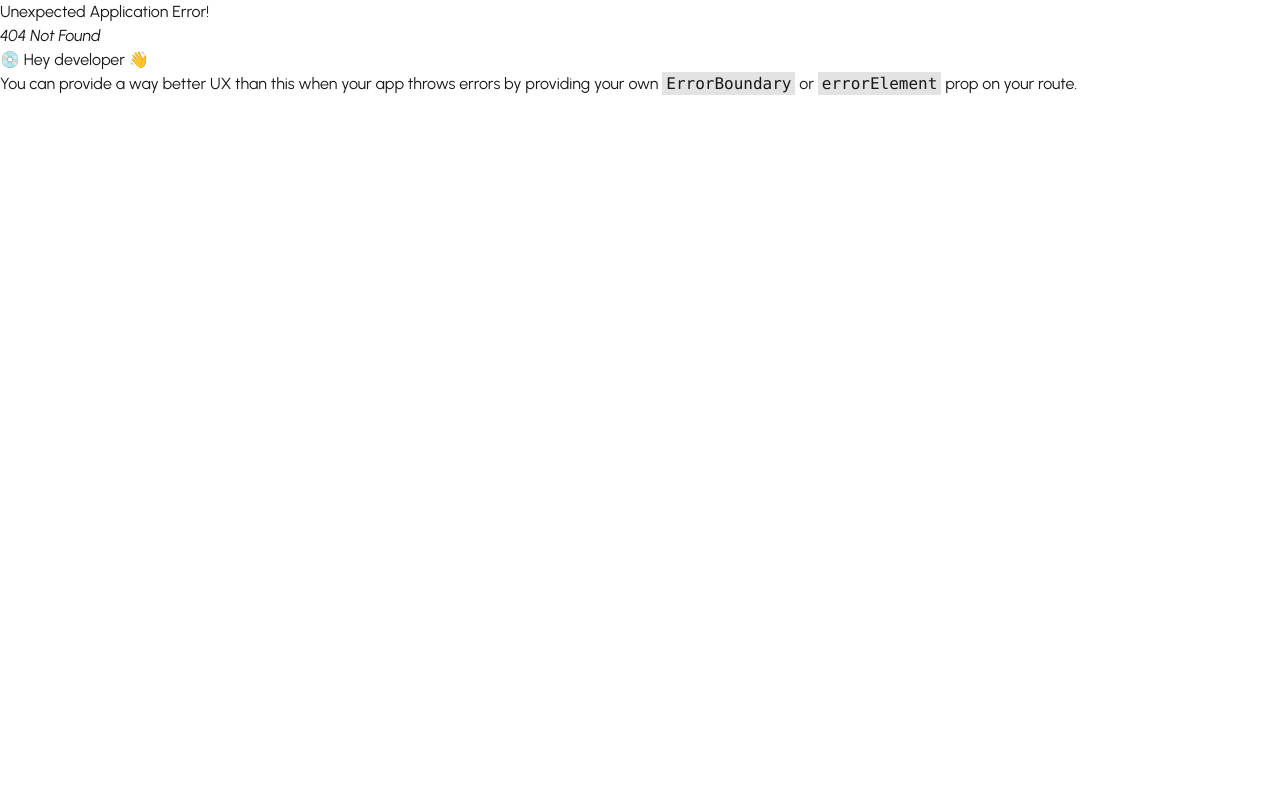
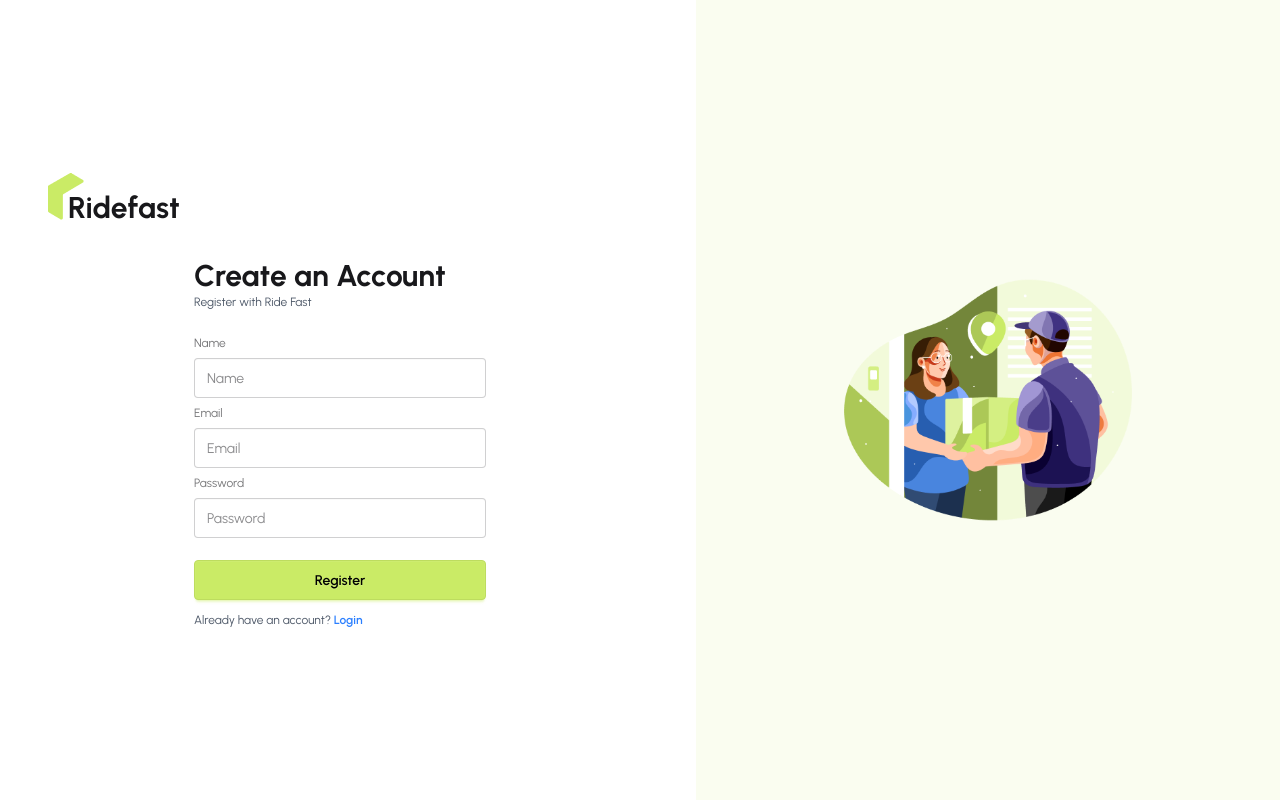
Before and after one commit to freelancernaim128992/ride-fast-client, a React (Vite) app: page /register in a window 1280 px wide. Before the commit this address had no page. Built offline with nearby package versions, Linux system fonts and the light colour scheme.

Commit message:
adding register form

```diff
--- a/src/layout/AuthLayout/AuthLayout.jsx
+++ b/src/layout/AuthLayout/AuthLayout.jsx
@@ -15,7 +15,7 @@ const AuthLayout = () => {
                         />
                     </div>
                 </div>
-                <div className='flex-1 p-15'>
+                <div className='flex-1 p-12'>
                     <RideFastLogo />
                     <Outlet />
                 </div>
--- a/src/pages/Authentication/Login/Login.jsx
+++ b/src/pages/Authentication/Login/Login.jsx
@@ -1,5 +1,6 @@
 import React from 'react';
 import { useForm } from 'react-hook-form';
+import { Link } from 'react-router';
 
 const Login = () => {
     const {register, handleSubmit} = useForm();
@@ -23,7 +24,7 @@ const Login = () => {
                 </fieldset>
             </form>
             <div className='mt-2'>
-                <p className='text-xs text-gray-600'>Dont't have any account? Register</p>
+                <p className='text-xs text-gray-600'>Dont't have any account? <Link to="/register" className="link link-hover text-blue-500 font-semibold">Register</Link></p>
             </div>
         </div>
     );
--- /dev/null
+++ b/src/pages/Authentication/Register/Register.jsx
@@ -0,0 +1,38 @@
+import React from 'react';
+import { useForm } from 'react-hook-form';
+import { Link } from 'react-router';
+
+const Register = () => {
+    const {register, handleSubmit, formState: { errors }} = useForm();
+    const onSubmit = data => {
+        console.log(data);
+    }
+    return (
+        <div className='w-2/4 mx-auto mt-8'>
+            <div className='mb-5'>
+                <h1 className='text-3xl font-bold'>Create an Account</h1>
+                <p className='text-xs text-gray-600'>Register with Ride Fast</p>
+            </div>
+            <form onSubmit={handleSubmit(onSubmit)}>
+                <fieldset className="fieldset">
+                    <label className="label">Name</label>
+                    <input type="text" {...register("name", { required: true })} className="input" placeholder="Name" />
+                    {errors.name && <span className="text-red-500">Name is required</span>}
+                    <label className="label">Email</label>
+                    <input type="email" {...register("email", { required: true })} className="input" placeholder="Email" />
+                    {errors.email && <span className="text-red-500">Email is required</span>}
+                    <label className="label">Password</label>
+                    <input type="password" {...register("password", { required: true, minLength: 6 })} className="input" placeholder="Password" />
+                    {errors.password && <span className="text-red-500">Password is required</span>}
+                    {errors.password?.type === "minLength" && <span className="text-red-500">Password must be at least 6 characters</span>}
+                    <button className="btn btn-primary mt-4 text-black">Register</button>
+                </fieldset>
+            </form>
+            <div className='mt-2'>
+                <p className='text-xs text-gray-600'>Already have an account? <Link to="/login" className="link link-hover text-blue-500 font-semibold">Login</Link></p>
+            </div>
+        </div>
+    );
+};
+
+export default Register;
--- a/src/router/router.jsx
+++ b/src/router/router.jsx
@@ -3,6 +3,7 @@ import Home from "../pages/Home/Home/Home";
 import RootLayout from "../layout/RootLayout/RootLayout";
 import AuthLayout from "../layout/AuthLayout/AuthLayout";
 import Login from "../pages/Authentication/Login/Login";
+import Register from "../pages/Authentication/Register/Register";
 export const router = createBrowserRouter([
   {
     path: "/",
@@ -21,6 +22,10 @@ export const router = createBrowserRouter([
       {
         path: "login",
         Component: Login
+      },
+      {
+        path: "register",
+        Component: Register
       }
     ]
   }
```
